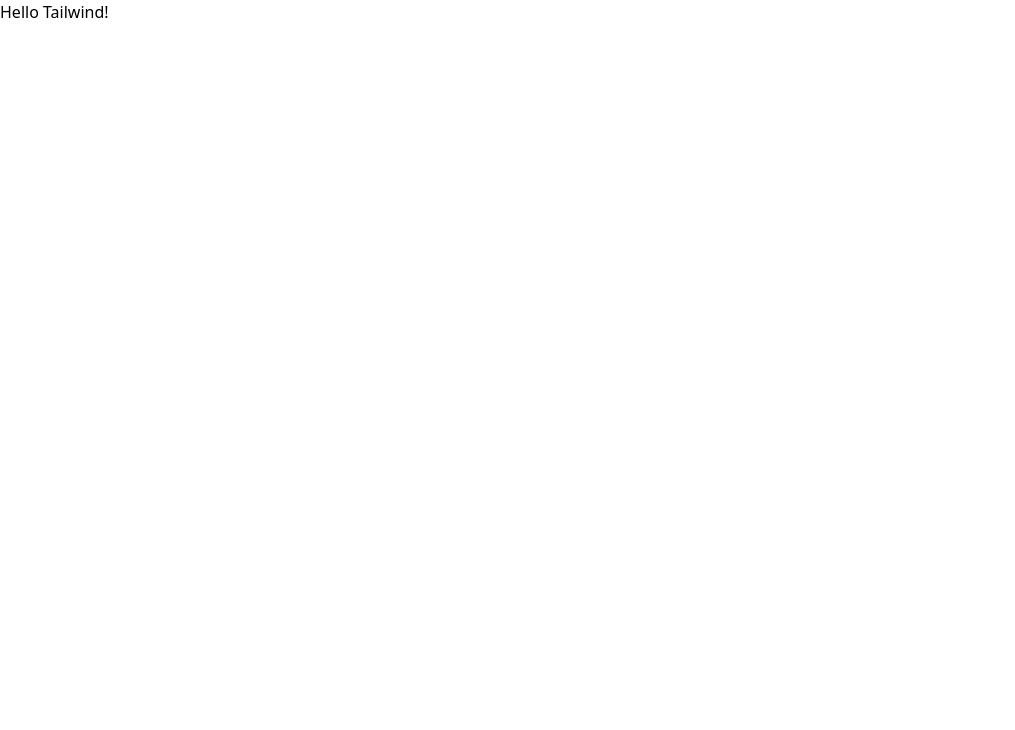
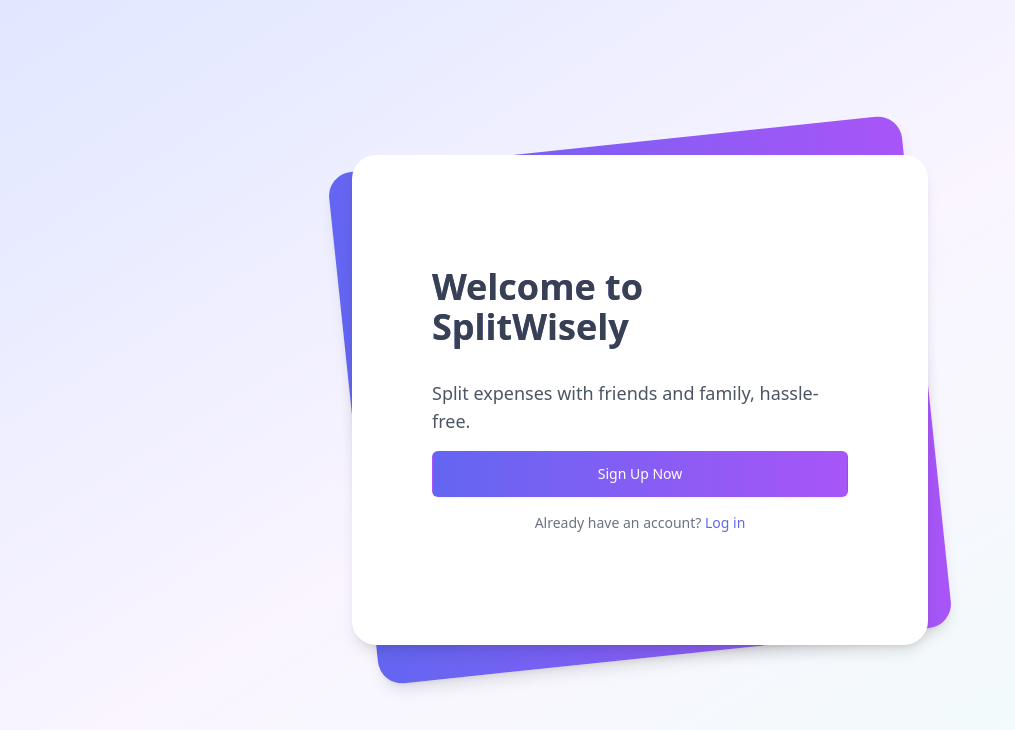
Before and after one commit to PankajAgrawal12/split-wisely, a Next.js app in the folder apps/web/: page / in a window 1280 px wide. Shown: the top 730 px of the page, without its empty margins (0-1015 px from the left). Built offline with nearby package versions, Linux system fonts and the light colour scheme.

Commit message:
Create signup page

```diff
--- a/apps/web/app/page.tsx
+++ b/apps/web/app/page.tsx
@@ -1,8 +1,31 @@
 export default function Home() {
   return (
-    <div className="min-h-screen bg-gray-100 py-6 flex flex-col justify-center sm:py-12">
+    <div className="min-h-screen bg-gradient-to-br from-indigo-100 via-purple-50 to-teal-50 py-6 flex flex-col justify-center sm:py-12">
       <div className="relative py-3 sm:max-w-xl sm:mx-auto">
-        <h1 className="text-4xl font-bold text-gray-900">Hello Tailwind!</h1>
+        <div className="absolute inset-0 bg-gradient-to-r from-indigo-500 to-purple-500 shadow-lg transform -skew-y-6 sm:skew-y-0 sm:-rotate-6 sm:rounded-3xl"></div>
+        <div className="relative px-4 py-10 bg-white shadow-lg sm:rounded-3xl sm:p-20">
+          <div className="max-w-md mx-auto">
+            <div className="divide-y divide-gray-200">
+              <div className="py-8 text-base leading-6 space-y-4 text-gray-700 sm:text-lg sm:leading-7">
+                <h1 className="text-4xl font-extrabold text-Mtransparent bg-clip-text bg-gradient-to-r from-indigo-500 to-purple-500 mb-8">
+                  Welcome to SplitWisely
+                </h1>
+                <p className="text-gray-600 mb-8">
+                  Split expenses with friends and family, hassle-free.
+                </p>
+                <button className="w-full flex justify-center py-3 px-4 border border-transparent rounded-md shadow-sm text-sm font-medium text-white bg-gradient-to-r from-indigo-500 to-purple-500 hover:from-indigo-600 hover:to-purple-600 focus:outline-none focus:ring-2 focus:ring-offset-2 focus:ring-indigo-500 transform transition hover:scale-105">
+                  Sign Up Now
+                </button>
+                <p className="text-center text-sm text-gray-500 mt-4">
+                  Already have an account?{" "}
+                  <a href="/login" className="text-indigo-500 hover:text-indigo-600">
+                    Log in
+                  </a>
+                </p>
+              </div>
+            </div>
+          </div>
+        </div>
       </div>
     </div>
   );
--- a/apps/web/tailwind.config.js
+++ b/apps/web/tailwind.config.js
@@ -5,7 +5,10 @@
  */
 
 export default {
-  content: ['./src/**/*.{js,jsx,ts,tsx}'],
+  content: [
+    "./app/**/*.{js,ts,jsx,tsx,mdx}",
+    "./components/**/*.{js,ts,jsx,tsx,mdx}",
+  ],
   theme: {
     extend: {
       screens: {
```
Also changed, not shown: 1 other file (tests, documents, lock files or other folders).
